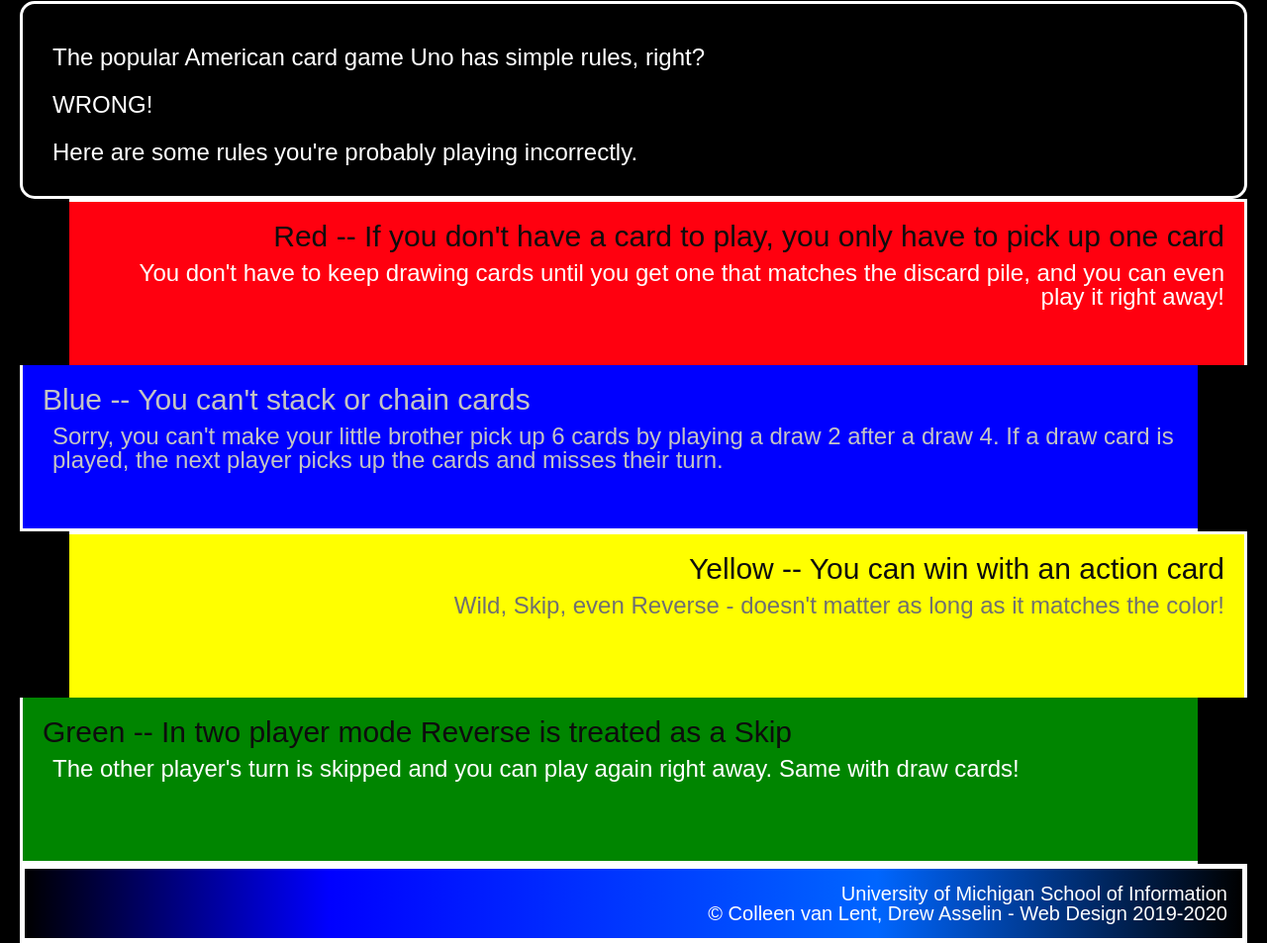
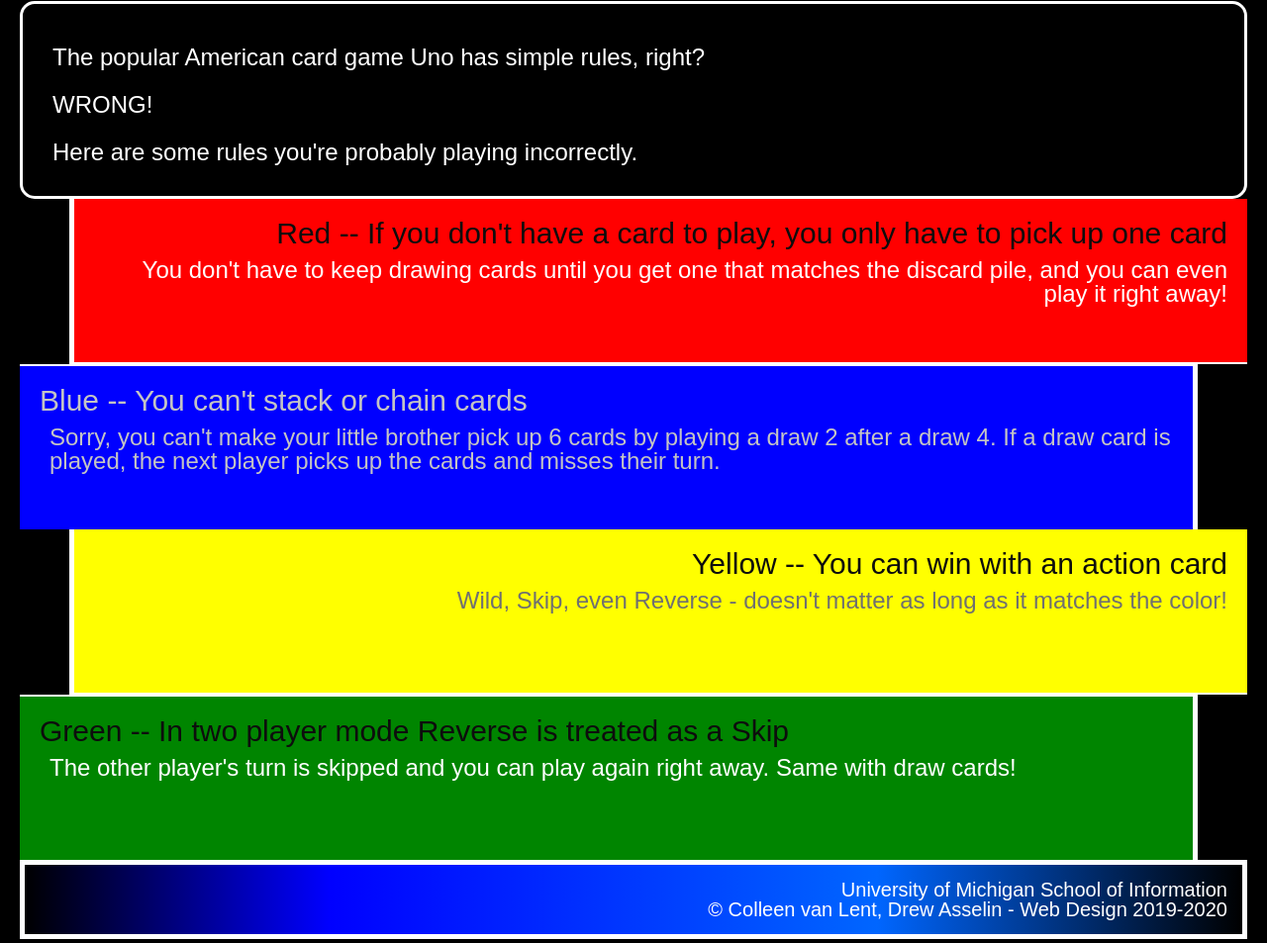
Before and after one commit to sheldnj/hw2-w25, a plain HTML site: page index.html in a window 1280 px wide. Shown: the part 327-1280 px from the top of the page at 99% size. Drawn offline with Linux system fonts and the light colour scheme.

Commit message:
Add files via upload

```diff
--- a/css/style.css
+++ b/css/style.css
@@ -38,18 +38,20 @@ div{
     line-height: 2;
 }
 .red{
-    background-color: #ff000f;
+    background-color: #ff0000;
     text-align: right;
     margin-left: 50px;
-    border-bottom: 2px;
-    border-left: 5px;
+    border-width: 0px 0px 2px 5px;
+    /* border-bottom: 2px;
+    border-left: 5px; */
 }
 div.blue{
     background-color: #0000ff;
     text-align: left;
     margin-right: 50px;
-    border-right: 5px;
-    border-top: 2px;
+    border-width: 2px 5px 0px 0px;
+    /* border-right: 5px;
+    border-top: 2px; */
 }
 .blue p{
     color: #C4C4C4;
@@ -61,8 +63,9 @@ div.blue{
     background-color: #FFFF00;
     text-align: right;
     margin-left: 50px;
-    border-bottom: 2px;
-    border-left: 5px;
+    border-width: 0px 0px 2px 5px;
+    /* border-bottom: 2px;
+    border-left: 5px; */
 }
 .yellow p{
     color: #707070;
@@ -71,8 +74,9 @@ div.green{
     background-color: #008500;
     text-align: left;
     margin-right: 50px;
-    border-right: 5px;
-    border-top: 2px;
+    border-width: 2px 5px 0px 0px;
+    /* border-right: 5px;
+    border-top: 2px; */
 }
 footer{
     background: linear-gradient(90deg, #000000 0%, #0000ff 25%, #0066ff 70%, #000000 100%);
```
